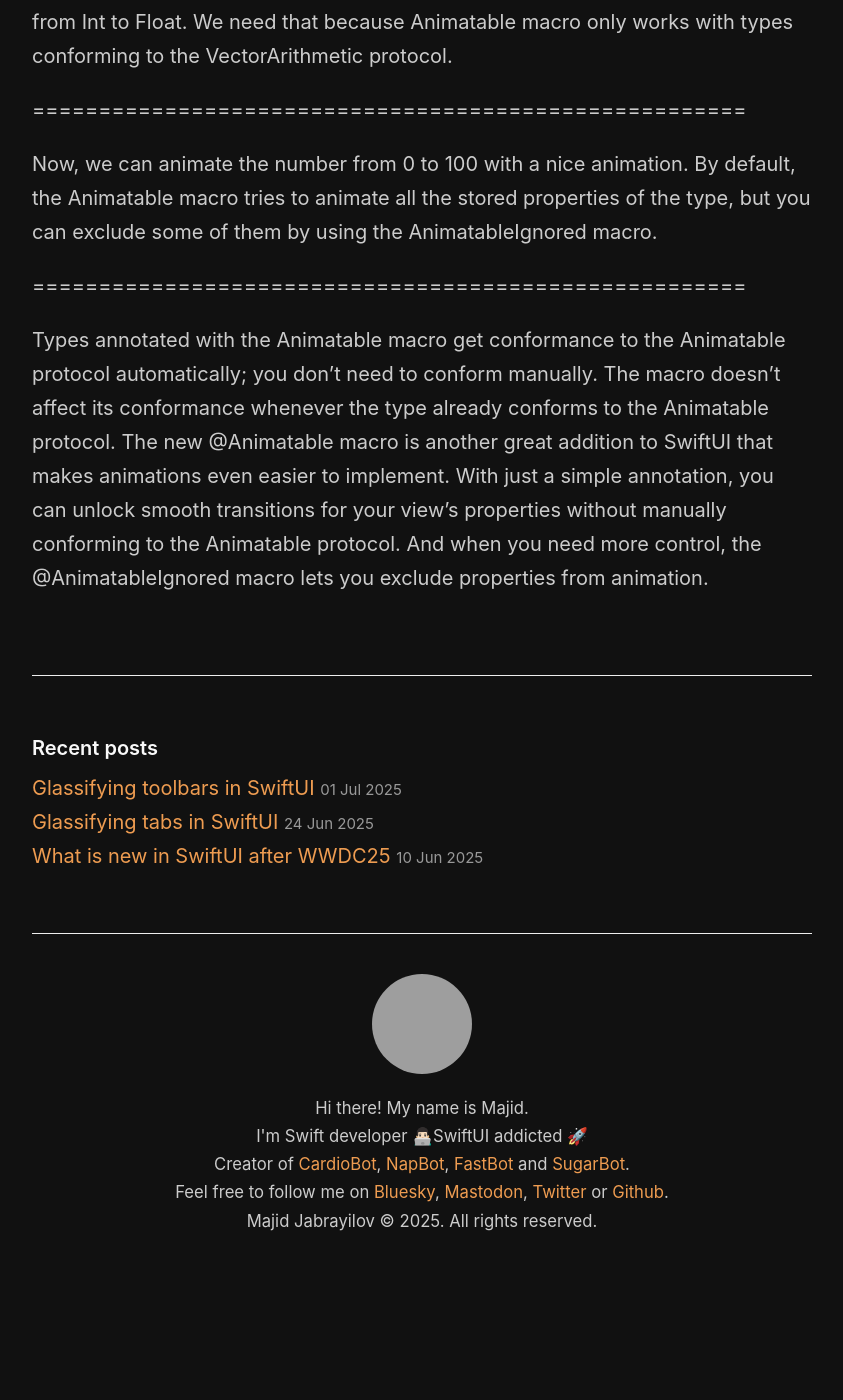
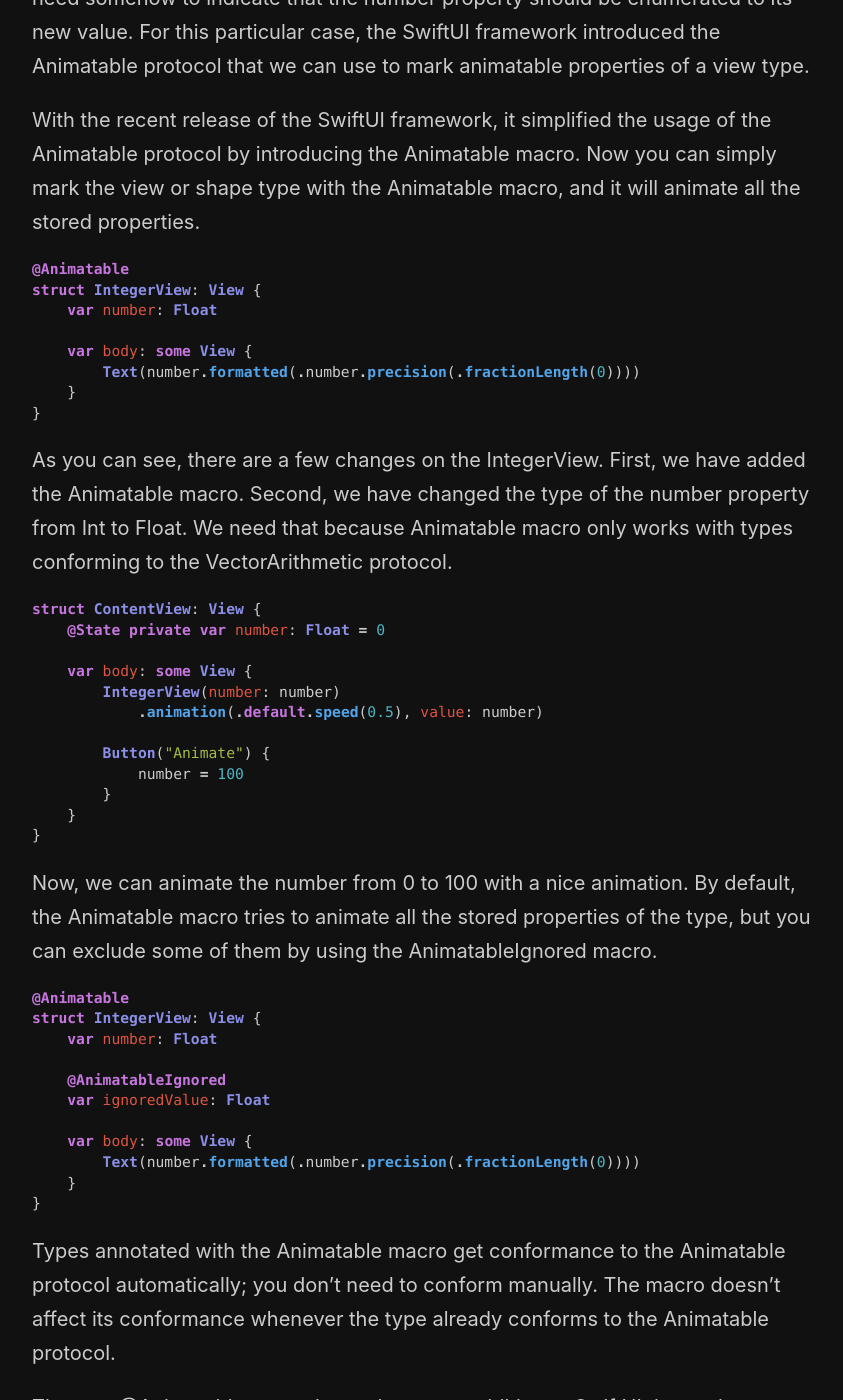
Before and after one commit to mecid/mecid.github.io, a Jekyll site: the page built from _posts/2025-07-08-introducing-animatable-macro-in-swiftui.md, in a window 1280 px wide and 1400 px high, scrolled down 1037 px. Shown: the whole window, without its empty margins (218-1061 px from the left). Built offline with Jekyll 4.4.1, drawn with Linux system fonts in a browser that asks for light colours; before the commit the page ends 2312 px from its top, so only the background shows below that; some of the changed text lies outside the part shown; grey boxes are pictures that could not be loaded.

Commit message:
code examples added to the animatable macro post

````diff
--- a/_posts/2025-07-08-introducing-animatable-macro-in-swiftui.md
+++ b/_posts/2025-07-08-introducing-animatable-macro-in-swiftui.md
@@ -7,21 +7,77 @@ Easy-peasy animations were always one of the strongest points of the SwiftUI fra
 
 Let’s start first with a simple IntegerView. It takes an integer value and displays it with a Text by formatting the value to a string.
 
-======================================================
+```swift
+struct IntegerView: View {
+    var number: Int
+
+    var body: some View {
+        Text(number.formatted())
+    }
+}
+
+struct ContentView: View {
+    @State private var number = 0
+
+    var body: some View {
+        IntegerView(number: number)
+            .animation(.default.speed(0.5), value: number)
+
+        Button("Animate") {
+            number = 100
+        }
+    }
+}
+```
 
 As soon as you want to animate it from 0 to 100, you will notice that SwiftUI doesn’t know how to enumerate the value and simply animates text change. We need somehow to indicate that the number property should be enumerated to its new value. For this particular case, the SwiftUI framework introduced the Animatable protocol that we can use to mark animatable properties of a view type.
 
 With the recent release of the SwiftUI framework, it simplified the usage of the Animatable protocol by introducing the Animatable macro. Now you can simply mark the view or shape type with the Animatable macro, and it will animate all the stored properties.
 
-======================================================
+```swift
+@Animatable
+struct IntegerView: View {
+    var number: Float
+
+    var body: some View {
+        Text(number.formatted(.number.precision(.fractionLength(0))))
+    }
+}
+```
 
 As you can see, there are a few changes on the IntegerView. First, we have added the Animatable macro. Second, we have changed the type of the number property from Int to Float. We need that because Animatable macro only works with types conforming to the VectorArithmetic protocol.
 
-======================================================
+```swift
+struct ContentView: View {
+    @State private var number: Float = 0
+
+    var body: some View {
+        IntegerView(number: number)
+            .animation(.default.speed(0.5), value: number)
+
+        Button("Animate") {
+            number = 100
+        }
+    }
+}
+```
 
 Now, we can animate the number from 0 to 100 with a nice animation. By default, the Animatable macro tries to animate all the stored properties of the type, but you can exclude some of them by using the AnimatableIgnored macro.
 
-======================================================
+```swift
+@Animatable
+struct IntegerView: View {
+    var number: Float
+
+    @AnimatableIgnored
+    var ignoredValue: Float
+
+    var body: some View {
+        Text(number.formatted(.number.precision(.fractionLength(0))))
+    }
+}
+```
 
 Types annotated with the Animatable macro get conformance to the Animatable protocol automatically; you don’t need to conform manually. The macro doesn’t affect its conformance whenever the type already conforms to the Animatable protocol.
+
 The new @Animatable macro is another great addition to SwiftUI that makes animations even easier to implement. With just a simple annotation, you can unlock smooth transitions for your view’s properties without manually conforming to the Animatable protocol. And when you need more control, the @AnimatableIgnored macro lets you exclude properties from animation.
````
